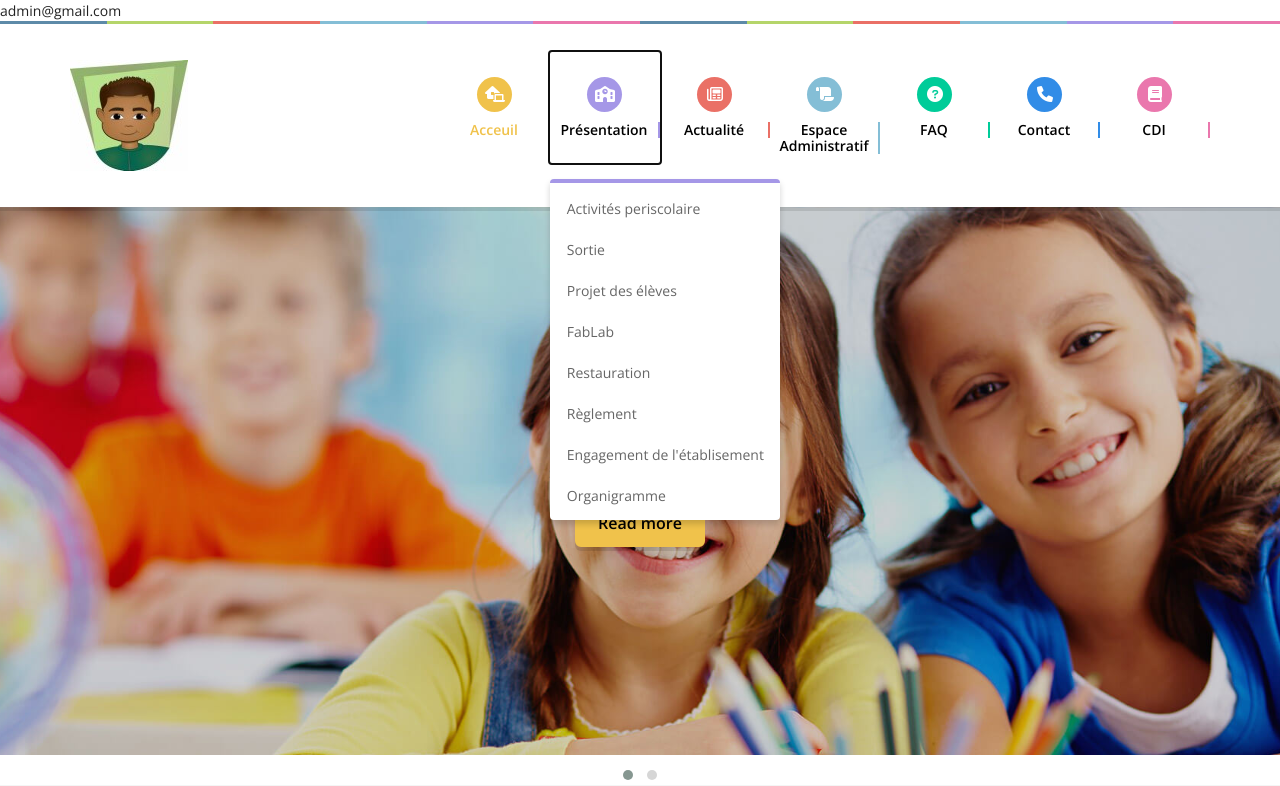
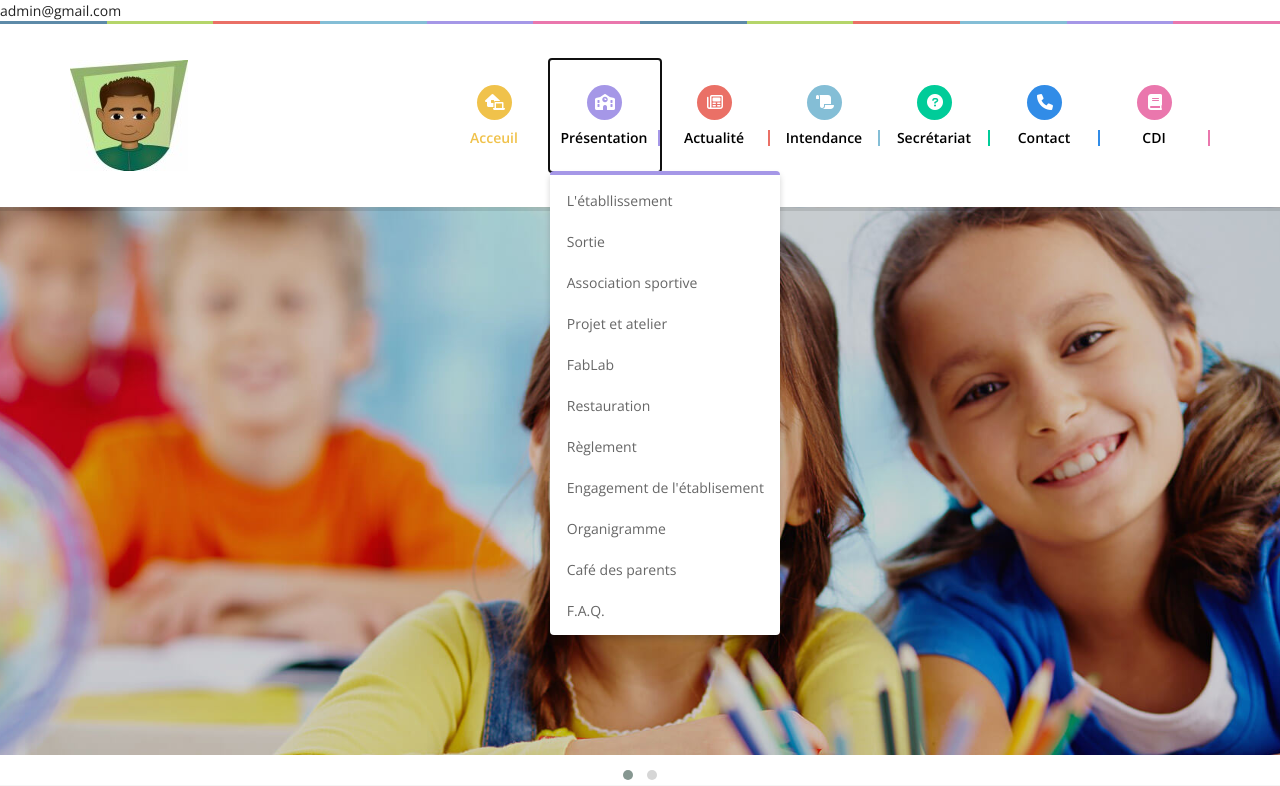
Before and after one commit to adolek/la-courtille, a PHP site: page / in a window 1280 px wide, after a click on "Présentation". Shown: the top 786 px of the page. Run offline with PHP 8.4, Linux system fonts and the light colour scheme; a user stored in the database is signed in; data comes from the database, SQL or seed files in the repository.

Commit message:
Update index.php

```diff
--- a/index.php
+++ b/index.php
@@ -29,8 +29,6 @@ $articles = [];
 for ($i=0; $i<3; $i++) {
      $articles[$i]=$temps[$i];
     }
-
-
 
   //fermer la connection
   mysqli_close($db_handle);
@@ -138,7 +136,7 @@ for ($i=0; $i<3; $i++) {
         <div class="collapse navbar-collapse" id="navbarContent">
           <ul class="navbar-nav ms-lg-auto">
               <li class="nav-item dropdown bg-primary">
-              <a class="nav-link active" href="index.html">
+              <a class="nav-link active" href="index.php">
                 <i class="fas fa-laptop-house nav-icon" aria-hidden="true"></i>
                 <span>Acceuil</span>
               </a>
@@ -152,13 +150,19 @@ for ($i=0; $i<3; $i++) {
               </a>
               <ul class="dropdown-menu" aria-labelledby="navbarDropdown1">
                 <li>
-                  <a class="dropdown-item " href="index-v2.html">Activités periscolaire</a>
+                  <a class="dropdown-item " href="index-v2.html">L'établlissement</a>
                 </li>
+
                 <li>
                   <a class="dropdown-item " href="index-v3.html">Sortie</a>
                 </li>
+
                 <li>
-                  <a class="dropdown-item " href="index-v3.html">Projet des élèves</a>
+                  <a class="dropdown-item " href="index-v4.html">Association sportive</a>
+                </li>
+
+                <li>
+                  <a class="dropdown-item " href="index-v3.html">Projet et atelier</a>
                 </li>
 
                 <li>
@@ -181,6 +185,13 @@ for ($i=0; $i<3; $i++) {
                   <a class="dropdown-item " href="index-v4.html">Organigramme</a>
                 </li>
 
+                <li>
+                  <a class="dropdown-item " href="index-v4.html">Café des parents</a>
+                </li>
+
+                <li>
+                  <a class="dropdown-item " href="faq.html">F.A.Q.</a>
+                </li>
 
 
               </ul>
@@ -197,23 +208,35 @@ for ($i=0; $i<3; $i++) {
               <a class="nav-link" href="javascript:void(0)"
                 data-bs-toggle="dropdown" aria-haspopup="true" aria-expanded="false">
                 <i class="fas fa-scroll nav-icon" aria-hidden="true"></i>
-                <span>Espace Administratif</span>
+                <span>Intendance</span>
               </a>
               <ul class="dropdown-menu" aria-labelledby="navbarDropdown1">
                 <li>
-                  <a class="dropdown-item " href="index.html">Bourse</a>
+                  <a class="dropdown-item " href="javascript:void(0)">
+                    Bourse <i class="fa fa-chevron-right" aria-hidden="true"></i>
+                  </a>
+                  <ul class="sub-menu">
+                    <li><a class="" href="bourse-college.html">Collège</a></li>
+                    <li><a class="" href="bourse-lycee.html">Lycée</a></li>
+                  </ul>
                 </li>
                 <li>
-                  <a class="dropdown-item " href="index-v2.html">Cantine</a>
+                  <a class="dropdown-item " href="javascript:void(0)">
+                    Demi-pension<i class="fa fa-chevron-right" aria-hidden="true"></i>
+                  </a>
+                  <ul class="sub-menu">
+                    <li><a class="" href="bourse-college.html">Inscription</a></li>
+                    <li><a class="" href="bourse-lycee.html">Paiement</a></li>
+                  </ul>
                 </li>
                 <li>
-                  <a class="dropdown-item " href="index-v2.html">Stage</a>
+                  <a class="dropdown-item " href="index-v2.html">Inscription Noël</a>
                 </li>
                 <li>
-                  <a class="dropdown-item " href="index-v2.html">Tarification livre perdu</a>
+                  <a class="dropdown-item " href="index-v2.html">Inscription Ramadan</a>
                 </li>
                 <li>
-                  <a class="dropdown-item " href="index-v2.html">Voyage</a>
+                  <a class="dropdown-item " href="index-v2.html">Tarification particulière</a>
                 </li>
               </ul>
             </li>
@@ -221,8 +244,28 @@ for ($i=0; $i<3; $i++) {
             <li class="nav-item dropdown bg-green">
               <a class="nav-link " href="faq.html">
                 <i class="fas fa-question-circle nav-icon" aria-hidden="true"></i>
-                <span>FAQ</span>
+                <span>Secrétariat</span>
               </a>
+                <ul class="dropdown-menu" aria-labelledby="navbarDropdown1">
+                  <li>
+                    <a class="dropdown-item " href="index-v2.html">Inscription administrative</a>
+                  </li>
+                  <li>
+                    <a class="dropdown-item " href="index-v2.html">Convention de stage</a>
+                  </li>
+                  <li>
+                    <a class="dropdown-item " href="index-v2.html">Dates des conseils de classe par trimestre</a>
+                  </li>
+                  <li>
+                    <a class="dropdown-item " href="index-v2.html">Dates des brevets blancs</a>
+                  </li>
+                  <li>
+                    <a class="dropdown-item " href="index-v2.html">Date du DNB</a>
+                  </li>
+                  <li>
+                    <a class="dropdown-item " href="index-v2.html">Date et planning de la rentrée scolaire</a>
+                  </li>
+                </ul>
             </li>
 
             <li class="nav-item dropdown bg-blue">
@@ -319,7 +362,7 @@ for ($i=0; $i<3; $i++) {
 
 
 <!-- ====================================
-———	BLOG SECTION
+——— BLOG SECTION
 ===================================== -->
 <!--<section class="pt-9 pb-7" id="blog">-->
   <section class="py-8 py-md-10">
@@ -340,7 +383,7 @@ for ($i=0; $i<3; $i++) {
           <div class="card">
              <div class="position-relative">
                 <a href="blog-single-left-sidebar.html">
-                  <img class="card-img-top" src="assets/img/<?php echo $article['image']; ?>" alt="Card image">
+                  <img class="card-img-top" src="assets/img/blog/blog-course-4.jpg" alt="Card image">
                </a>
                 <div class="card-img-overlay p-0">
                   <span class="badge bg-info badge-rounded m-4"> <?php echo $article['date'];?></span>
@@ -383,7 +426,7 @@ for ($i=0; $i<3; $i++) {
   </section>
 
 <!-- ====================================
-———	FAQ SECTION
+——— FAQ SECTION
 ===================================== -->
 <section class="bg-light pt-9 pb-7" id="blog">
   <div class="container">
@@ -470,15 +513,15 @@ for ($i=0; $i<3; $i++) {
     </div>
 
     <div class="btn-aria text-center mt-4 wow fadeInUp">
-			<a href="faq.html" class="btn btn-danger text-uppercase">Voir plus</a>
-		</div>
+      <a href="faq.html" class="btn btn-danger text-uppercase">Voir plus</a>
+    </div>
   </div>
 </section>
 
 </div> <!-- element wrapper ends -->
 
 <!-- ====================================
-———	FOOTER
+——— FOOTER
 ===================================== -->
 <footer class="footer-bg-img">
   <!-- Footer Color Bar -->
```
